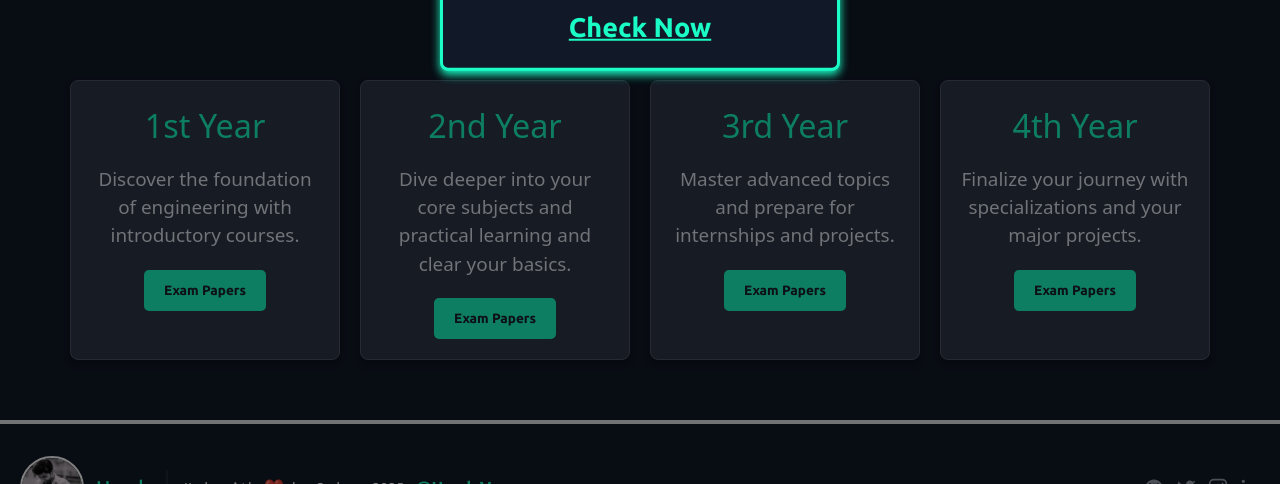
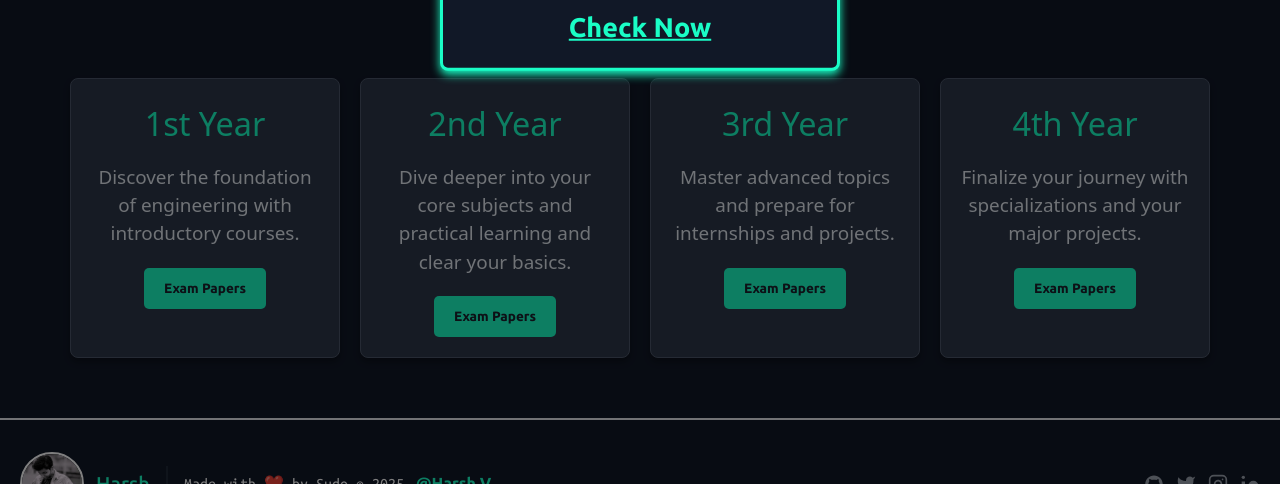
Before and after one commit to SudoKIngpin/Flask-App, a Flask app: page / in a window 1280 px wide. Shown: the part 579-1063 px from the top of the page. Run offline with Flask 2, Linux system fonts and the light colour scheme.

Commit message:
Update home.html

```diff
--- a/templates/home.html
+++ b/templates/home.html
@@ -71,7 +71,7 @@
 
 
 
-  <header class="text-gray-400 bg-gray-900 body-font border-b-4 border-[#1afdc6]">
+  <header class="text-gray-400 bg-gray-900 body-font border-b-2 border-[#1afdc6]">
     <div class="container mx-auto flex flex-wrap p-5 flex-col md:flex-row items-center">
       <a class="flex title-font font-medium items-center text-white mb-4 md:mb-0">
 
@@ -155,7 +155,7 @@
   </header>
 
 
-  <section class="text-gray-400 bg-gray-900 body-font border-b-4 border-[#1afdc6] py-10">
+  <section class="text-gray-400 bg-gray-900 body-font border-b-2 border-[#1afdc6] py-10">
 
 
 <!--
```
